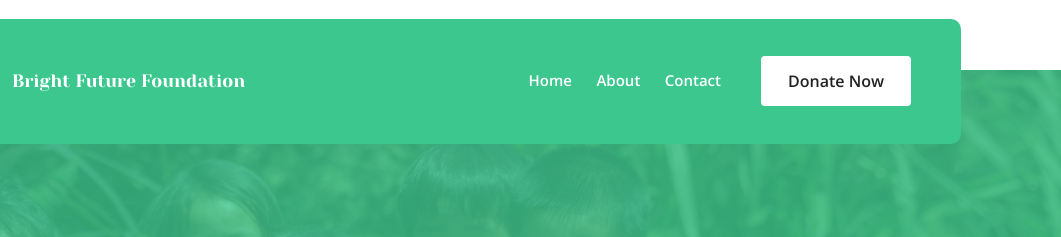
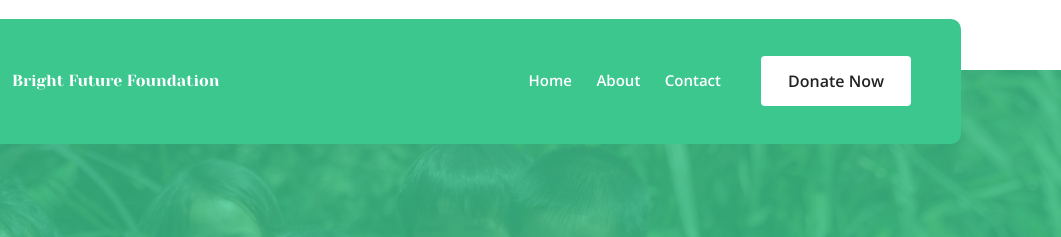
Before and after one commit to Alomj257/The-bright-foundation, a plain HTML site: page About.html in a window 1280 px wide. Shown: the part 51-288 px from the top of the page, 219-1280 px from the left. Drawn offline with nearby package versions, Linux system fonts and the light colour scheme.

Commit message:
update website name

```diff
--- a/About.html
+++ b/About.html
@@ -81,7 +81,7 @@
                         <div class="col-xl-6 col-lg-6">
                             <div class="logo">
                                 <a href="index.html" class="d-flex  align-items-center "  style="gap: 1rem;">
-                                    <img src="img/logo2.jpg" class=" "  alt="logo"><span class="text-white " style="font-size: 18px;">Bright Future Foundation</span>
+                                    <img src="img/logo2.jpg" class=" "  alt="logo"><span class="text-white " style="font-size: 16px;">Bright Future Foundation</span>
                                 </a>
                             </div>
                         </div>
```
Also changed, not shown: contact.html (+1 -1 lines), index.html (+1 -1 lines).
